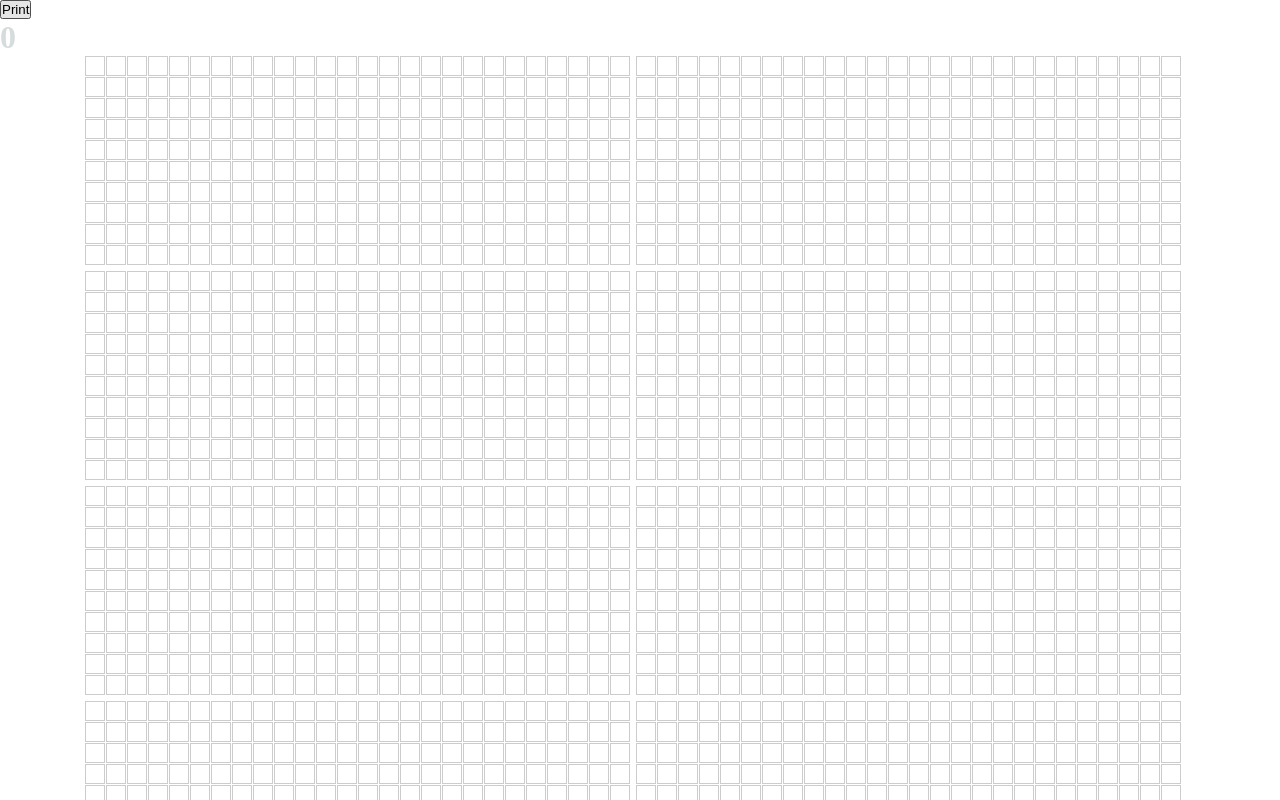
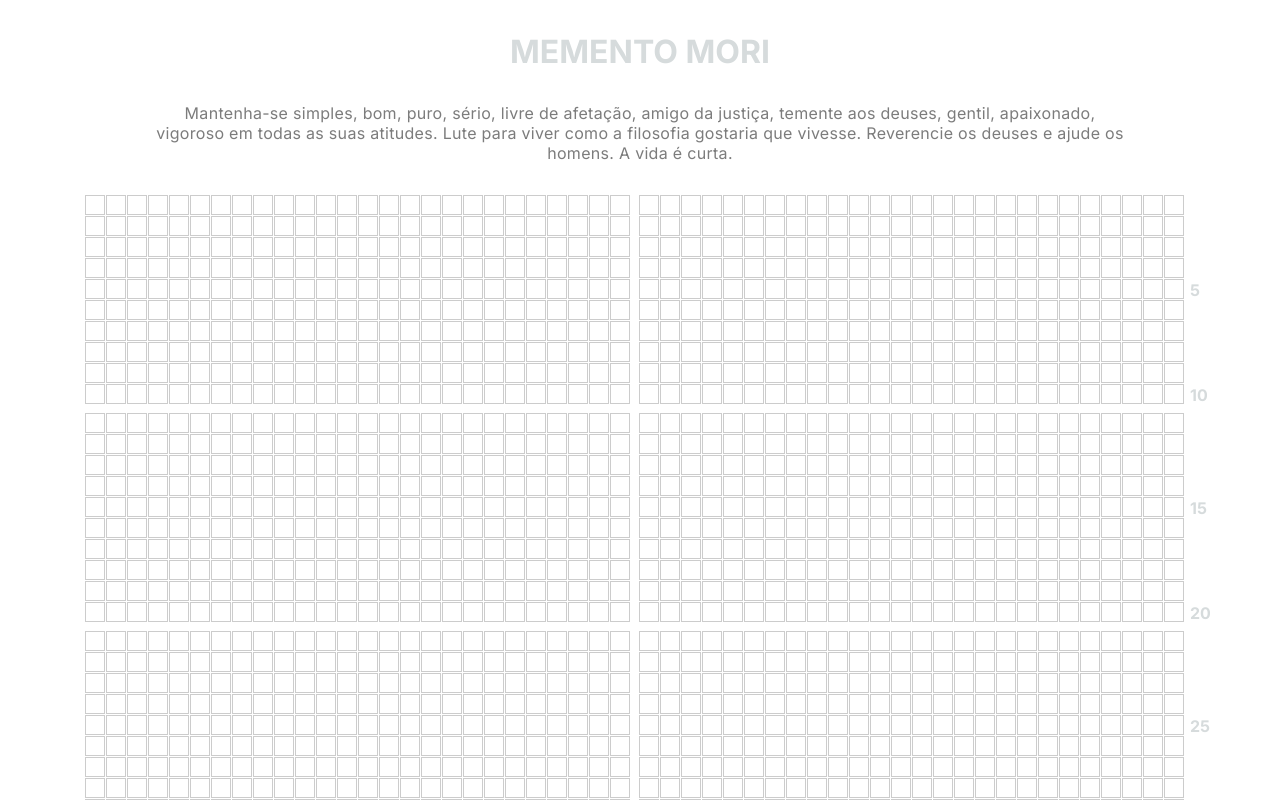
Before and after one commit to lucasarieiv/memento-mori, a Next.js app: page / in a window 1280 px wide. Shown: the top 800 px of the page. Built offline with nearby package versions, Linux system fonts and the light colour scheme.

Commit message:
Estilização

```diff
--- a/src/components/Main/index.tsx
+++ b/src/components/Main/index.tsx
@@ -4177,12 +4177,13 @@ export default function Main() {
       {index: 4159},
       {index: 4160}
     ]
-  )
+  );
 
   return (
     <>
-      <button onClick={handlePrint}>Print</button>
-      <h1>{year}</h1>
+      {/* <button onClick={handlePrint}>Print</button> */}
+      <h1 className={styles.title}>MEMENTO MORI</h1>
+      <p className={styles.quotes}>Mantenha-se simples, bom, puro, sério, livre de afetação, amigo da justiça, temente aos deuses, gentil, apaixonado, vigoroso em todas as suas atitudes. Lute para viver como a filosofia gostaria que vivesse. Reverencie os deuses e ajude os homens. A vida é curta.</p>
       <main className={styles.main} ref={componentRef}>
         <Weeks
           allWeeks={mainBoardWeeks}
--- a/src/components/Main/styles.module.css
+++ b/src/components/Main/styles.module.css
@@ -1,12 +1,24 @@
 .main {
-  /* width: 1240px; */
-  /* background: blue; */
   width: 100%;
   display: flex;
-  /* flex-wrap: wrap; */
   flex-direction: column;
   align-items: center;
   justify-content: center;
   gap: 8px;
   margin: 0 auto;
 }
+
+.title {
+  text-align: center;
+  margin: 2rem 0;
+}
+
+.quotes {
+  text-align: center;
+  max-width: 970px;
+  margin: 0 auto;
+  margin-bottom: 2rem;
+  font-weight: 400;
+  color: #7c7c7c;
+  letter-spacing: .3px;
+}
--- a/src/components/Weeks/styles.module.css
+++ b/src/components/Weeks/styles.module.css
@@ -4,12 +4,6 @@
   flex-wrap: wrap;
   gap: 1px;
   pointer-events: none;
-  /* display: grid;
-  grid-template-columns: repeat(52, 20px);
-  grid-template-rows: repeat(10, 20px);
-  gap: 1px;
-  justify-items: stretch;
-  text-align: center; */
 }
 
 .container:hover .one_week {
@@ -17,6 +11,7 @@
 }
 
 .one_week {
+  font-weight: 700;
   pointer-events: all;
   display: inline-block;
   height: 20px;
@@ -25,16 +20,27 @@
   border: 1px solid #ccc;
   cursor: pointer;
   background: #fff;
+  position: relative;
   /* transition: background 200ms ease; */
 }
 
 .one_week:nth-child(52n+26) {
-  margin-right: 5px;
+  margin-right: 8px;
 }
 
 .one_week:nth-child(520n+520) {
-  margin-bottom: 5px;
+  margin-bottom: 8px;
 }
+.one_week:nth-child(520n+260)::after,
+.one_week:nth-child(520n+520)::after {
+  counter-increment: section 5;
+  content: counter(section);
+  position: absolute;
+  width: 350%;
+  left: 25px;
+  display: block
+}
+
 
 .active {
   background: black;
--- a/src/pages/_app.tsx
+++ b/src/pages/_app.tsx
@@ -1,7 +1,22 @@
 import '@/styles/globals.css';
+import { Inter } from '@next/font/google';
 
 import type { AppProps } from 'next/app'
+const inter = Inter({
+  weight: ['400', '500', '600', '700'],
+  subsets: ['latin'],
+  variable: '--inter-font'
+})
 
 export default function App({ Component, pageProps }: AppProps) {
-  return <Component {...pageProps} />
+  return (
+    <>
+      <style jsx global>{`
+          html {
+            font-family: ${inter.style.fontFamily};
+          }
+        `}</style>
+        <Component {...pageProps} />
+    </>
+  )
 }
--- a/src/pages/index.tsx
+++ b/src/pages/index.tsx
@@ -1,15 +1,7 @@
-import { useRef } from 'react'
-import ReactToPrint from 'react-to-print';
-
 import Head from 'next/head'
-import { Inter } from '@next/font/google'
-
 import Main from '@/components/Main';
 
-const inter = Inter({ subsets: ['latin'] })
-
 export default function Home() {
-
   return (
     <>
       <Head>
--- a/src/styles/globals.css
+++ b/src/styles/globals.css
@@ -86,8 +86,9 @@ body {
 }
 
 body {
+  counter-reset: section;
   color: rgb(var(--background-start-rgb));
-  background: #fff
+  background: #fff;
 }
 
 a {
```
